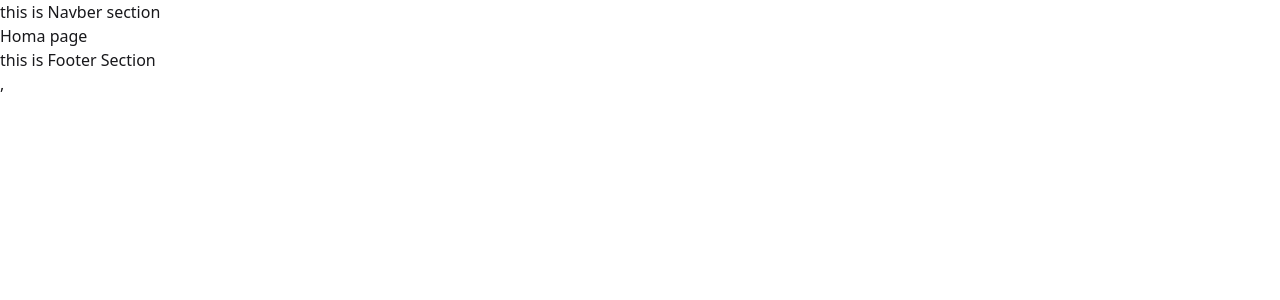
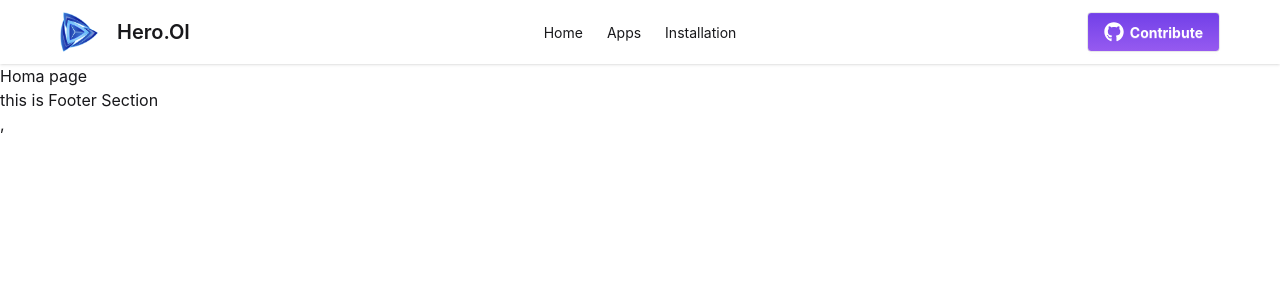
Before and after one commit to omarfarukcodes69/A8-Hero-Apps, a React (Vite) app: page / in a window 1280 px wide. Shown: the top 300 px of the page. Built offline with nearby package versions, Linux system fonts and the light colour scheme.

Commit message:
navber features and design add

```diff
--- a/src/Components/Header/Navbar.jsx
+++ b/src/Components/Header/Navbar.jsx
@@ -1,11 +1,86 @@
-import React from 'react';
+import React from "react";
+import { FaGithub } from "react-icons/fa";
+import { NavLink } from "react-router";
+import logo from "../../assets/logo.png"
 
 const Navbar = () => {
-    return (
-        <div>
-            this is Navber section
+  return (
+    <div className="navbar bg-base-100 shadow-sm  px-15">
+      <div className="navbar-start">
+        <div className="dropdown">
+          <div tabIndex={0} role="button" className="btn btn-ghost lg:hidden">
+            <svg
+              xmlns="http://www.w3.org/2000/svg"
+              className="h-5 w-5"
+              fill="none"
+              viewBox="0 0 24 24"
+              stroke="currentColor"
+            >
+              {" "}
+              <path
+                strokeLinecap="round"
+                strokeLinejoin="round"
+                strokeWidth="2"
+                d="M4 6h16M4 12h8m-8 6h16"
+              />{" "}
+            </svg>
+          </div>
+          <ul
+            tabIndex={0}
+            className="menu menu-sm dropdown-content bg-base-100 rounded-box z-1 mt-3 w-52 p-2 shadow"
+          >
+            <NavLink
+              to="/"
+              className={`hover:border-2 hover:border-[#5e24c3] hover:rounded-xl hover:px-3 hover:py-1 transform  ease-in-out`}
+            >
+              Home
+            </NavLink>
+            <NavLink
+              to="/apps"
+              className={`hover:border-2 hover:border-[#5e24c3] hover:rounded-xl hover:px-3 hover:py-1 transform  ease-in-out`}
+            >
+              Apps
+            </NavLink>
+            <NavLink
+              to="/installation"
+              className={`hover:border-2 hover:border-[#5e24c3] hover:rounded-xl hover:px-3 hover:py-1 transform  ease-in-out`}
+            >
+              Installation
+            </NavLink>
+          </ul>
         </div>
-    );
+        <div className="flex items-center">
+            <img className="max-w-10 max-h-10" src={logo} alt="Hero.oi logo" />
+            <a className="btn btn-ghost text-xl">Hero.OI</a>
+        </div>
+      </div>
+      <div className="navbar-center hidden lg:flex">
+        <ul className="menu menu-horizontal px-1 space-x-6 ">
+          <NavLink
+            to="/"
+            className={`hover:border-2 hover:border-[#5e24c3] hover:rounded-xl hover:px-3 hover:py-1 transform  ease-in-out`}
+          >
+            Home
+          </NavLink>
+          <NavLink
+            to="/apps"
+            className={`hover:border-2 hover:border-[#5e24c3] hover:rounded-xl hover:px-3 hover:py-1 transform  ease-in-out`}
+          >
+            Apps
+          </NavLink>
+          <NavLink
+            to="/installation"
+            className={`hover:border-2 hover:border-[#5e24c3] hover:rounded-xl hover:px-3 hover:py-1 transform  ease-in-out`}
+          >
+            Installation
+          </NavLink>
+        </ul>
+      </div>
+      <div className="navbar-end">
+        <a className="btn bg-gradient-to-b from-[#723fe8] to-[#965AF0] text-white font-bold"><FaGithub className="text-xl" />Contribute</a>
+      </div>
+    </div>
+  );
 };
 
 export default Navbar;
--- a/src/Routes/Routes.jsx
+++ b/src/Routes/Routes.jsx
@@ -1,16 +1,27 @@
 import { createBrowserRouter } from "react-router";
 import Home from "../Pages/Home";
 import RootLayout from "../Layouts/RootLayout";
+import errorPage from "../Pages/errorPage";
+import AllApps from "../Pages/AllApps";
+import Installation from "../Pages/Installation";
 
 export const router = createBrowserRouter([
   {
     path: "/",
     Component: RootLayout,
+    errorElement: errorPage,
     children: [
       {
-        path: "/",
+        index: true,
         Component: Home,
       },
+      {
+        path: "/apps",
+        Component: AllApps,
+      },{
+        path:'/installation',
+        Component:Installation,
+      }
     ],
   },
 ]);
--- a/src/index.css
+++ b/src/index.css
@@ -1,2 +1,10 @@
 @import "tailwindcss";
 @plugin "daisyui";
+@import url('https://fonts.googleapis.com/css2?family=Inter:ital,opsz,wght@0,14..32,100..900;1,14..32,100..900&display=swap');
+
+body {
+    font-family: "Inter", sans-serif;
+    font-optical-sizing: auto;
+    font-weight: 400;
+    font-style: normal;
+}
```
